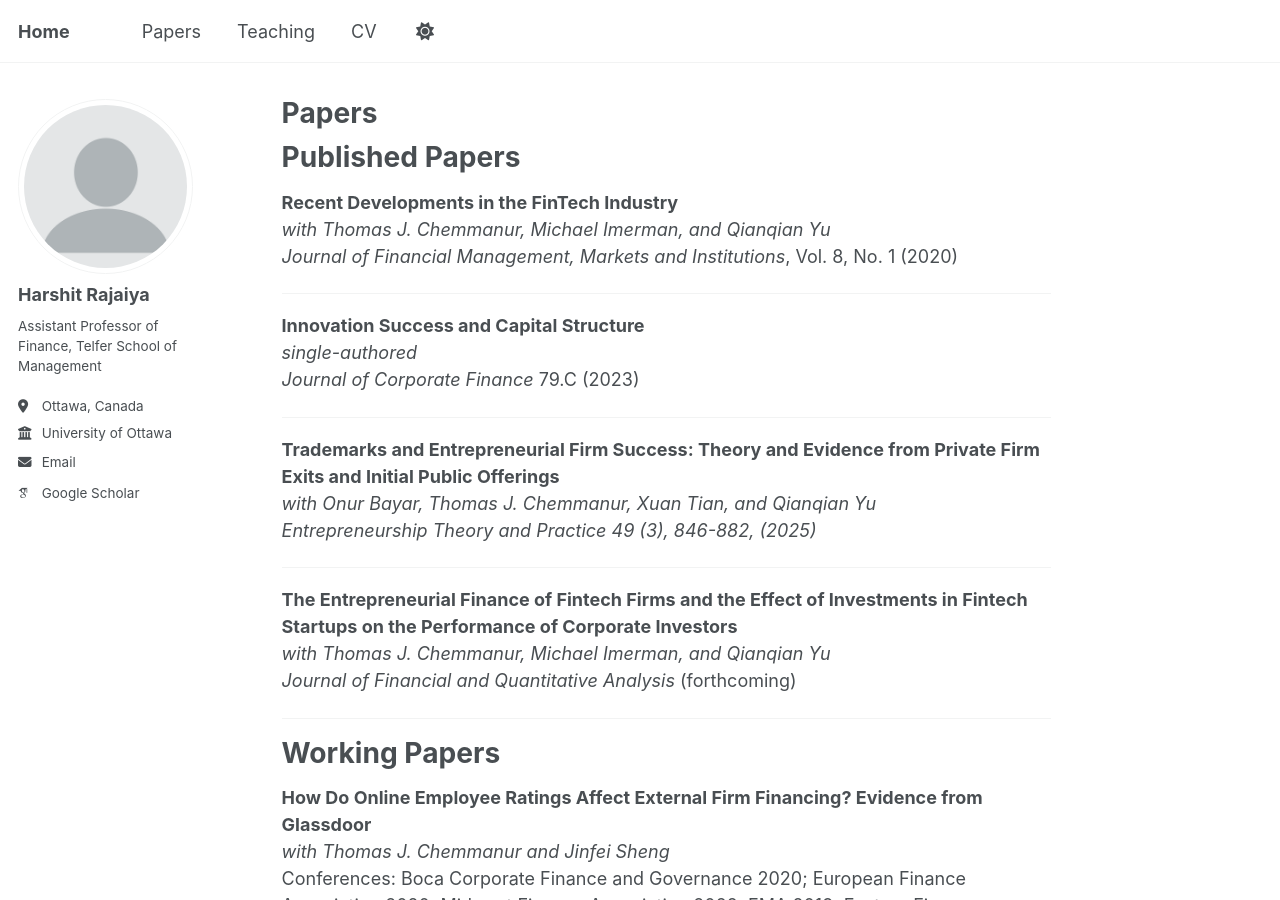
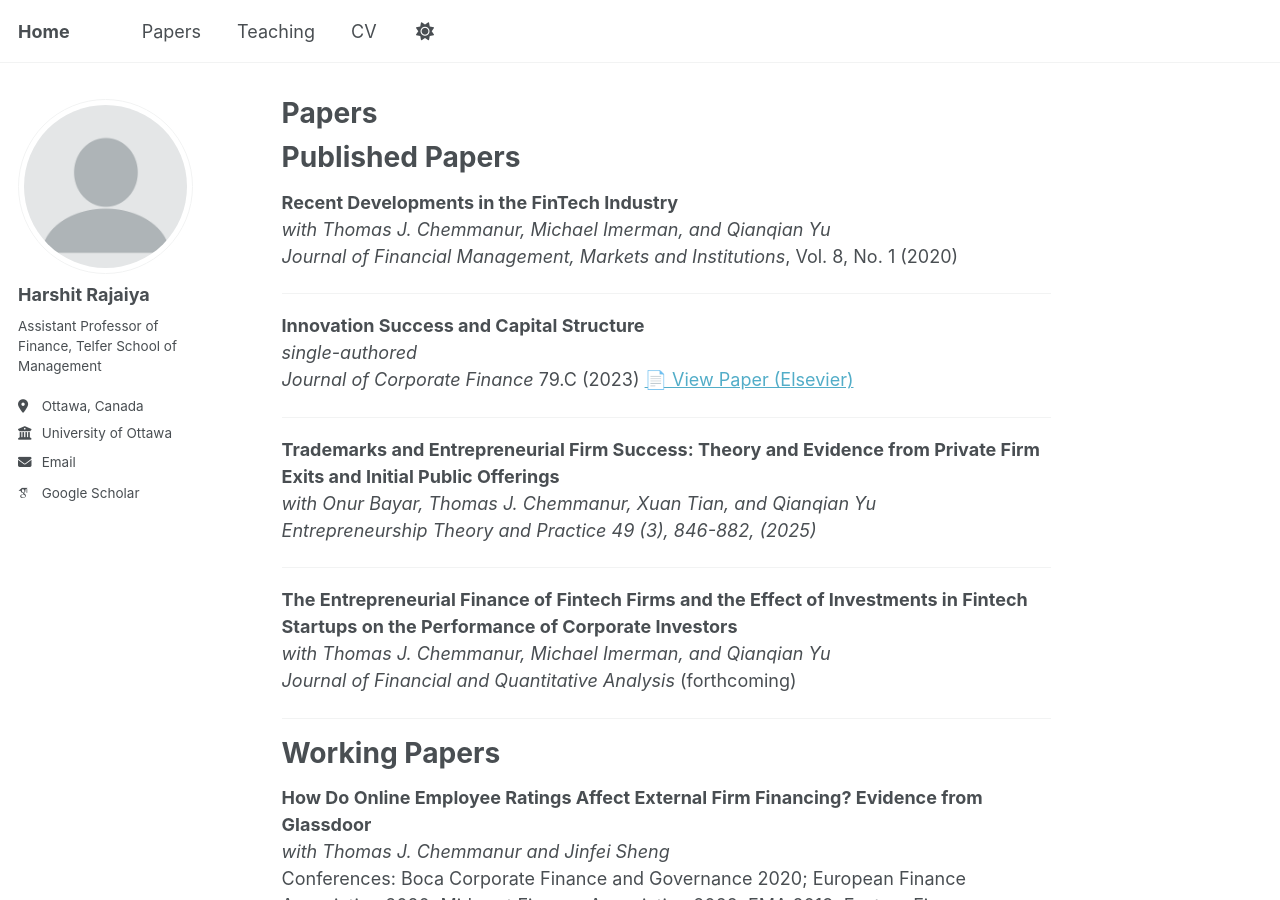
Before and after one commit to hrajaiya/harshitrajaiya.github.io, a Jekyll site: the page built from _pages/papers.md, in a window 1280 px wide and 900 px high. Built offline with Jekyll 4.4.1, drawn with Linux system fonts in a browser that asks for light colours; some web fonts are replaced; a script that is not in the unit is left out.

Commit message:
Update papers.md

```diff
--- a/_pages/papers.md
+++ b/_pages/papers.md
@@ -16,6 +16,7 @@ _with Thomas J. Chemmanur, Michael Imerman, and Qianqian Yu_
 **Innovation Success and Capital Structure**
 _single-authored_
 *Journal of Corporate Finance* 79.C (2023)
+[📄 View Paper (Elsevier)](https://www.sciencedirect.com/science/article/pii/S0929119922001882)
 
 ---
 
```
